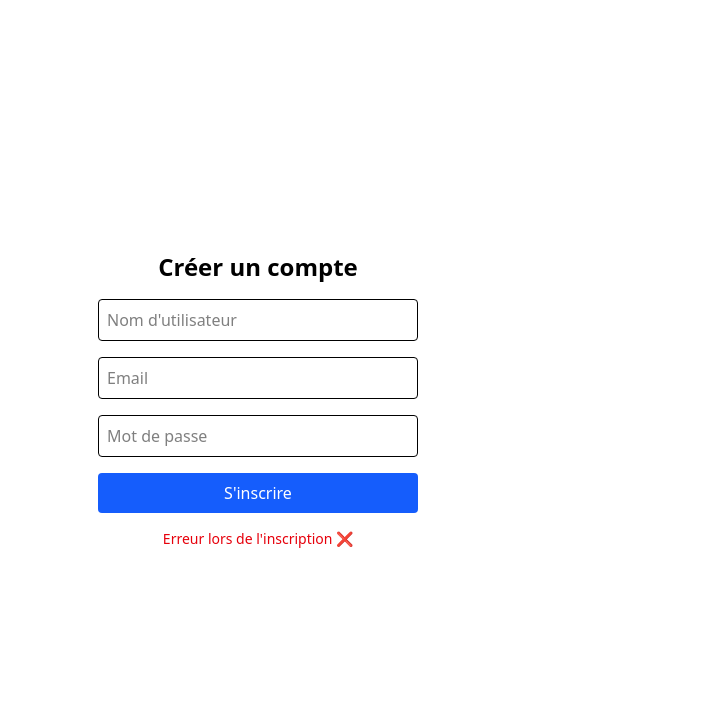
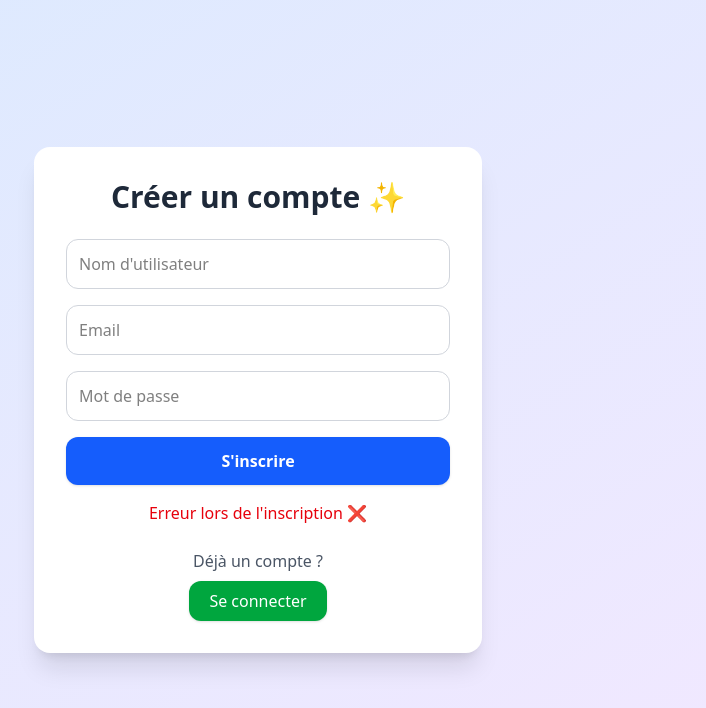
Before and after one commit to Neevaik/test-technique-lereacteur-shopv2-frontend, a Next.js app: page /users/signup in a window 1280 px wide. Both pictures are taken after typing "Sample", "name@example.com", "Sample123" into the empty fields and a click on the button "S'inscrire". Shown: the top 708 px of the page, without its empty margins (382-1088 px from the left). Built offline with nearby package versions, Linux system fonts and the light colour scheme; no server answers.

Commit message:
login pages done add product page

```diff
--- a/app/layout.tsx
+++ b/app/layout.tsx
@@ -13,8 +13,8 @@ const geistMono = Geist_Mono({
 });
 
 export const metadata: Metadata = {
-  title: "Create Next App",
-  description: "Generated by create next app",
+  title: "ShopV2",
+  description: "La meilleure boutique en ligne",
 };
 
 export default function RootLayout({
--- a/app/page.tsx
+++ b/app/page.tsx
@@ -1,10 +1,30 @@
-import Image from "next/image";
+"use client";
 
-export default function Home() {
-  return(
-    <div>
-      <h1>Welcome to the Shop</h1>
-      <p>Discover our range of products.</p>
+import Link from "next/link";
+
+export default function HomePage() {
+  return (
+    <div className="min-h-screen flex flex-col items-center justify-center bg-gradient-to-br from-blue-100 to-purple-100 p-8">
+      <div className="bg-white shadow-xl rounded-2xl p-10 max-w-2xl text-center">
+        <h1 className="text-4xl font-extrabold text-gray-800 mb-4">
+          Bienvenue dans notre ShopV2 🛍️
+        </h1>
+        <p className="text-gray-600 text-lg mb-8">
+          Découvrez nos produits de qualité, ajoutez-les à votre panier et profitez d’une expérience d’achat simple et rapide.
+        </p>
+
+        <div className="flex gap-4 justify-center">
+          <Link href="/users/login" className="px-6 py-3 bg-green-600 text-white font-semibold rounded-xl shadow hover:bg-green-700 transition">
+            Se connecter
+          </Link>
+          <Link href="/users/signup" className="px-6 py-3 bg-blue-600 text-white font-semibold rounded-xl shadow hover:bg-blue-700 transition">
+            S'inscrire
+          </Link>
+          <Link href="/products" className="px-6 py-3 bg-purple-600 text-white font-semibold rounded-xl shadow hover:bg-purple-700 transition">
+            Voir les produits
+          </Link>
+        </div>
+      </div>
     </div>
-  )
+  );
 }
--- /dev/null
+++ b/app/products/page.tsx
@@ -0,0 +1,97 @@
+"use client";
+
+import { useEffect, useState } from "react";
+import axios from "axios";
+import Link from "next/link";
+
+interface Product {
+  _id: string;
+  name: string;
+  description: string;
+  price: number;
+  image: string;
+}
+
+export default function ProductsPage() {
+  const [products, setProducts] = useState<Product[]>([]);
+  const [loading, setLoading] = useState(true);
+  const [error, setError] = useState("");
+
+  useEffect(() => {
+    async function fetchProducts() {
+      try {
+        const res = await axios.get("http://localhost:4000/products");
+        setProducts(res.data);
+      } catch (err: any) {
+        setError("Impossible de charger les produits ❌");
+        console.error(err);
+      } finally {
+        setLoading(false);
+      }
+    }
+
+    fetchProducts();
+  }, []);
+
+  if (loading) {
+    return (
+      <div className="min-h-screen flex items-center justify-center">
+        <p className="text-xl font-semibold text-gray-700">Chargement...</p>
+      </div>
+    );
+  }
+
+  if (error) {
+    return (
+      <div className="min-h-screen flex items-center justify-center">
+        <p className="text-xl font-semibold text-red-600">{error}</p>
+      </div>
+    );
+  }
+
+  return (
+    <div className="min-h-screen bg-gradient-to-br from-blue-100 to-purple-100 p-6">
+      <div className="max-w-6xl mx-auto">
+        <h1 className="text-3xl font-extrabold text-gray-800 mb-8 text-center">
+          Nos Produits
+        </h1>
+
+        {products.length === 0 ? (
+          <p className="text-center text-gray-600 text-xl">
+            Aucun produit disponible pour le moment 😔
+          </p>
+        ) : (
+          <div className="grid grid-cols-1 sm:grid-cols-2 md:grid-cols-3 gap-6">
+            {products.map((product) => (
+              <div
+                key={product._id}
+                className="bg-white rounded-2xl shadow p-4 flex flex-col items-center"
+              >
+                <img
+                  src={product.image}
+                  alt={product.name}
+                  className="w-full h-48 object-cover rounded-xl mb-4"
+                />
+                <h2 className="text-xl font-semibold text-gray-800 mb-2">
+                  {product.name}
+                </h2>
+                <p className="text-gray-600 mb-4 text-center">
+                  {product.description}
+                </p>
+                <p className="text-lg font-bold text-blue-600 mb-4">
+                  {product.price.toFixed(2)} €
+                </p>
+                <Link
+                  href={`/products/${product._id}`}
+                  className="bg-green-600 text-white px-5 py-2 rounded-xl shadow hover:bg-green-700 transition"
+                >
+                  Voir le produit
+                </Link>
+              </div>
+            ))}
+          </div>
+        )}
+      </div>
+    </div>
+  );
+}
--- a/app/users/login/page.tsx
+++ b/app/users/login/page.tsx
@@ -1,19 +1,18 @@
 "use client";
+
 import axios from "axios";
 import { useActionState } from "react";
+import Link from "next/link";
 
 async function loginAction(prevState: string | null, formData: FormData) {
   const email = formData.get("email");
   const password = formData.get("password");
 
-  console.log("Logging in:", { email, password });
-
   try {
-    const res = await axios.post("http://localhost:4000/user/login", {
+    const res = await axios.post("http://localhost:4000/users/login", {
       email,
       password,
     });
-    console.log("Login response:", res);
     if (res.status !== 200) throw new Error("Erreur lors de la connexion");
     return "Connexion réussie ✅";
   } catch (err: any) {
@@ -21,39 +20,59 @@ async function loginAction(prevState: string | null, formData: FormData) {
   }
 }
 
-
 export default function LoginPage() {
-
   const [state, formAction] = useActionState(loginAction, null);
 
   return (
-    <div className="flex flex-col items-center justify-center min-h-screen">
-      <h1 className="text-2xl font-bold mb-4">Se connecter</h1>
+    <div className="min-h-screen flex items-center justify-center bg-gradient-to-br from-blue-100 to-purple-100 p-6">
+      <div className="bg-white shadow-xl rounded-2xl p-8 w-full max-w-md">
+        <h1 className="text-3xl font-extrabold text-gray-800 text-center mb-6">
+          Se connecter 🔑
+        </h1>
 
-      <form action={formAction} className="flex flex-col gap-4 w-80">
+        <form action={formAction} className="flex flex-col gap-4">
           <input
             type="email"
             name="email"
             placeholder="Email"
-          className="border p-2 rounded"
+            className="border border-gray-300 p-3 rounded-xl focus:outline-none focus:ring-2 focus:ring-blue-500"
             required
           />
           <input
             type="password"
             name="password"
             placeholder="Mot de passe"
-          className="border p-2 rounded"
+            className="border border-gray-300 p-3 rounded-xl focus:outline-none focus:ring-2 focus:ring-blue-500"
             required
           />
           <button
             type="submit"
-          className="bg-green-600 text-white p-2 rounded hover:bg-green-700"
+            className="bg-green-600 text-white py-3 rounded-xl font-semibold shadow hover:bg-green-700 transition"
           >
             Connexion
           </button>
         </form>
 
-      {state && <p className="mt-4 text-sm text-red-600">{state}</p>}
+        {state && (
+          <p
+            className={`mt-4 text-center font-medium ${
+              state.includes("✅") ? "text-green-600" : "text-red-600"
+            }`}
+          >
+            {state}
+          </p>
+        )}
+
+        <div className="mt-6 text-center">
+          <p className="text-gray-600">Pas encore de compte ?</p>
+          <Link
+            href="/users/signup"
+            className="mt-2 inline-block bg-blue-600 text-white px-5 py-2 rounded-xl shadow hover:bg-blue-700 transition"
+          >
+            Créer un compte
+          </Link>
+        </div>
+      </div>
     </div>
   );
 }
--- a/app/users/signup/page.tsx
+++ b/app/users/signup/page.tsx
@@ -1,16 +1,19 @@
 "use client";
+
 import { useActionState } from "react";
 import axios from "axios";
+import Link from "next/link";
 
 async function signupAction(prevState: string | null, formData: FormData) {
   const username = formData.get("username");
   const email = formData.get("email");
   const password = formData.get("password");
+
   try {
-        const res = await axios.post("http://localhost:4000/user/signup", {
+    const res = await axios.post("http://localhost:4000/users/signup", {
       username,
       email,
-            password
+      password,
     });
     if (res.status !== 201) throw new Error("Erreur lors de l'inscription");
     return "Inscription réussie ✅";
@@ -21,44 +24,65 @@ async function signupAction(prevState: string | null, formData: FormData) {
 }
 
 export default function SignupPage() {
-
   const [state, formAction] = useActionState(signupAction, null);
 
   return (
-        <div className="flex flex-col items-center justify-center min-h-screen">
-            <h1 className="text-2xl font-bold mb-4">Créer un compte</h1>
+    <div className="min-h-screen flex items-center justify-center bg-gradient-to-br from-blue-100 to-purple-100 p-6">
+      <div className="bg-white shadow-xl rounded-2xl p-8 w-full max-w-md">
+        <h1 className="text-3xl font-extrabold text-gray-800 text-center mb-6">
+          Créer un compte ✨
+        </h1>
 
-            <form action={formAction} className="flex flex-col gap-4 w-80">
+        <form action={formAction} className="flex flex-col gap-4">
           <input
             type="text"
             name="username"
             placeholder="Nom d'utilisateur"
-                    className="border p-2 rounded"
+            className="border border-gray-300 p-3 rounded-xl focus:outline-none focus:ring-2 focus:ring-blue-500"
             required
           />
           <input
             type="email"
             name="email"
             placeholder="Email"
-                    className="border p-2 rounded"
+            className="border border-gray-300 p-3 rounded-xl focus:outline-none focus:ring-2 focus:ring-blue-500"
             required
           />
           <input
             type="password"
             name="password"
             placeholder="Mot de passe"
-                    className="border p-2 rounded"
+            className="border border-gray-300 p-3 rounded-xl focus:outline-none focus:ring-2 focus:ring-blue-500"
             required
           />
           <button
             type="submit"
-                    className="bg-blue-600 text-white p-2 rounded hover:bg-blue-700"
+            className="bg-blue-600 text-white py-3 rounded-xl font-semibold shadow hover:bg-blue-700 transition"
           >
             S'inscrire
           </button>
         </form>
 
-            {state && <p className="mt-4 text-sm text-red-600">{state}</p>}
+        {state && (
+          <p
+            className={`mt-4 text-center font-medium ${
+              state.includes("✅") ? "text-green-600" : "text-red-600"
+            }`}
+          >
+            {state}
+          </p>
+        )}
+
+        <div className="mt-6 text-center">
+          <p className="text-gray-600">Déjà un compte ?</p>
+          <Link
+            href="/users/login"
+            className="mt-2 inline-block bg-green-600 text-white px-5 py-2 rounded-xl shadow hover:bg-green-700 transition"
+          >
+            Se connecter
+          </Link>
+        </div>
+      </div>
     </div>
   );
 }
```
Lines whose indentation alone changed are shown as unchanged.
